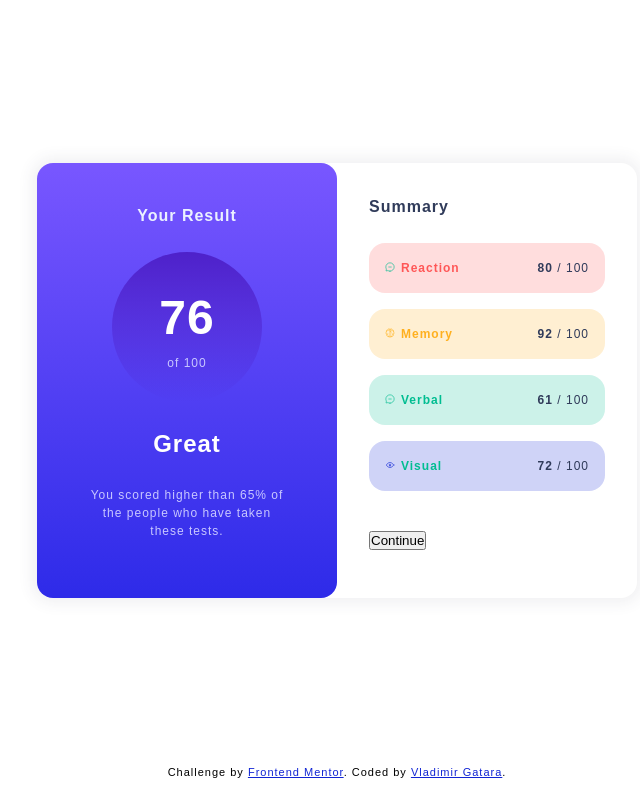
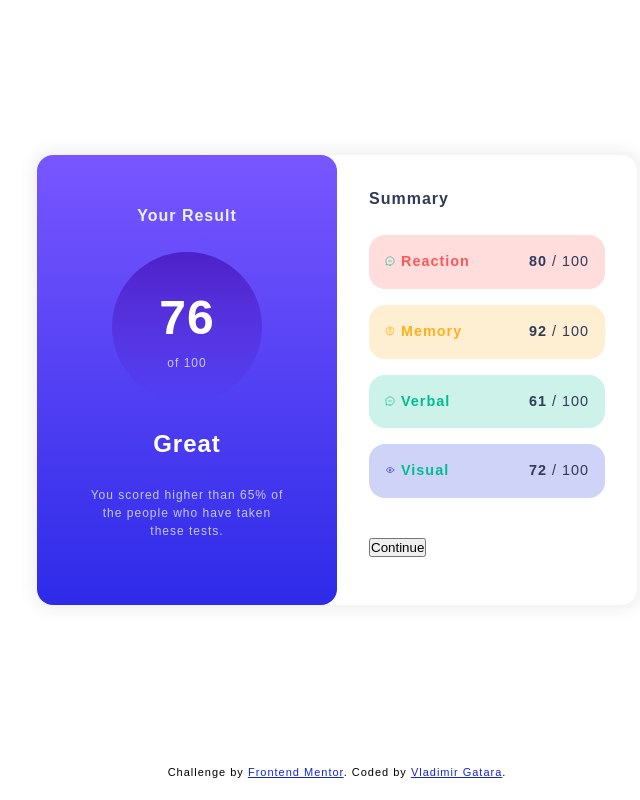
Before and after one commit to vgarmy/results-summary-component-main, a React (Create React App) app: page / in a window 1280 px wide. Shown: the whole page, without its empty margins (303-943 px from the left). Built offline with nearby package versions, Linux system fonts and the light colour scheme; a web font is replaced by a local one.

Commit message:
fontsize

```diff
--- a/src/components/cardinfo/cardinfo.css
+++ b/src/components/cardinfo/cardinfo.css
@@ -13,7 +13,7 @@
     justify-content: space-between;
     align-items: center;
     flex-direction: row;
-    font-size: 0.75rem;
+    font-size: 0.9rem;
     margin-bottom: 1rem;
 
     font-weight: 600 !important
```
